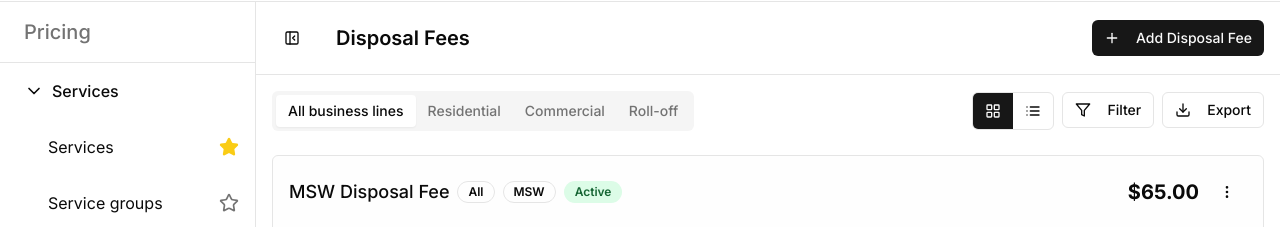
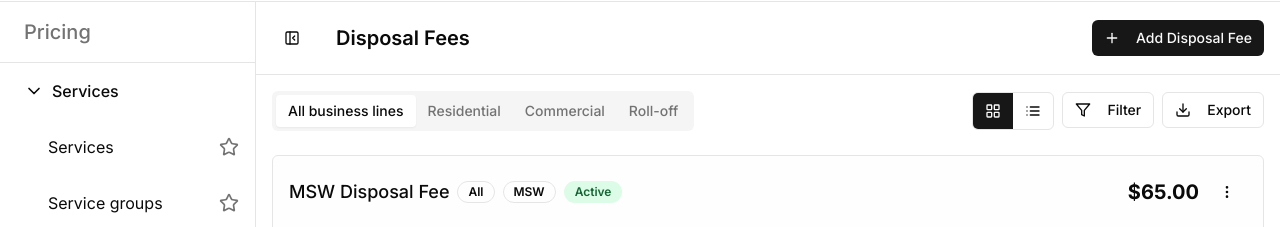
Before and after one commit to magg1elerman/disposal-fees, a Next.js app: page /pricing in a window 1280 px wide. Shown: the part 55-282 px from the top of the page. Built offline with nearby package versions, Linux system fonts and the light colour scheme.

Commit message:
fix: remove filled star icon from Services tab
Update PricingSidebar to remove favorited prop for Services.

Co-authored-by: null <205655077+magg1elerman@users.noreply.github.com>

```diff
--- a/components/pricing/pricing-sidebar.tsx
+++ b/components/pricing/pricing-sidebar.tsx
@@ -142,7 +142,7 @@ export function PricingSidebar({ activeView, onViewChange, collapsed = false }:
 
         {expandedSections.services && (
           <div>
-            <SidebarItem label="Services" view="services" indent favorited />
+            <SidebarItem label="Services" view="services" indent />
             <SidebarItem label="Service groups" view="service-groups" indent />
           </div>
         )}
```
